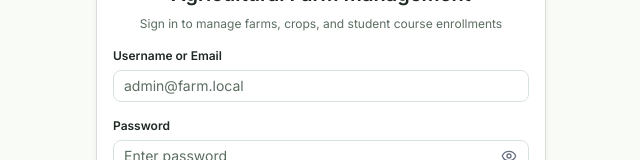
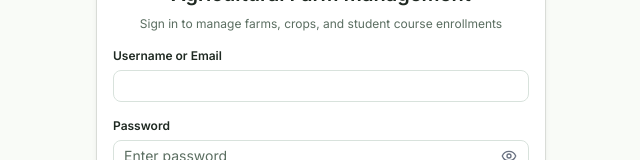
Before and after one commit to HeillaGraceLabitoria/AgriculturalFarmSystem, a React (Vite) app: page /login in a window 1280 px wide. Shown: the part 391-551 px from the top of the page, without its empty margins (319-959 px from the left). Built offline with nearby package versions, Linux system fonts and the light colour scheme; no server answers.

Commit message:
Remove placeholder text from login email input

```diff
--- a/src/pages/Login.tsx
+++ b/src/pages/Login.tsx
@@ -73,18 +73,18 @@ export default function Login() {
                   {error}
                 </div>
               )}
-
-              <div className="space-y-1.5">
+<div className="space-y-1.5">
                 <Label htmlFor="email" className="text-xs font-semibold text-[#1F2922]">
                   Username or Email
                 </Label>
                 <Input
                   id="email"
                   type="email"
-                  placeholder="admin@farm.local"
+                  placeholder=""
                   value={email}
                   onChange={(e) => setEmail(e.target.value)}
                   className="border-[#D8E2DC]"
+                  autoComplete="off"
                   required
                 />
               </div>
```
